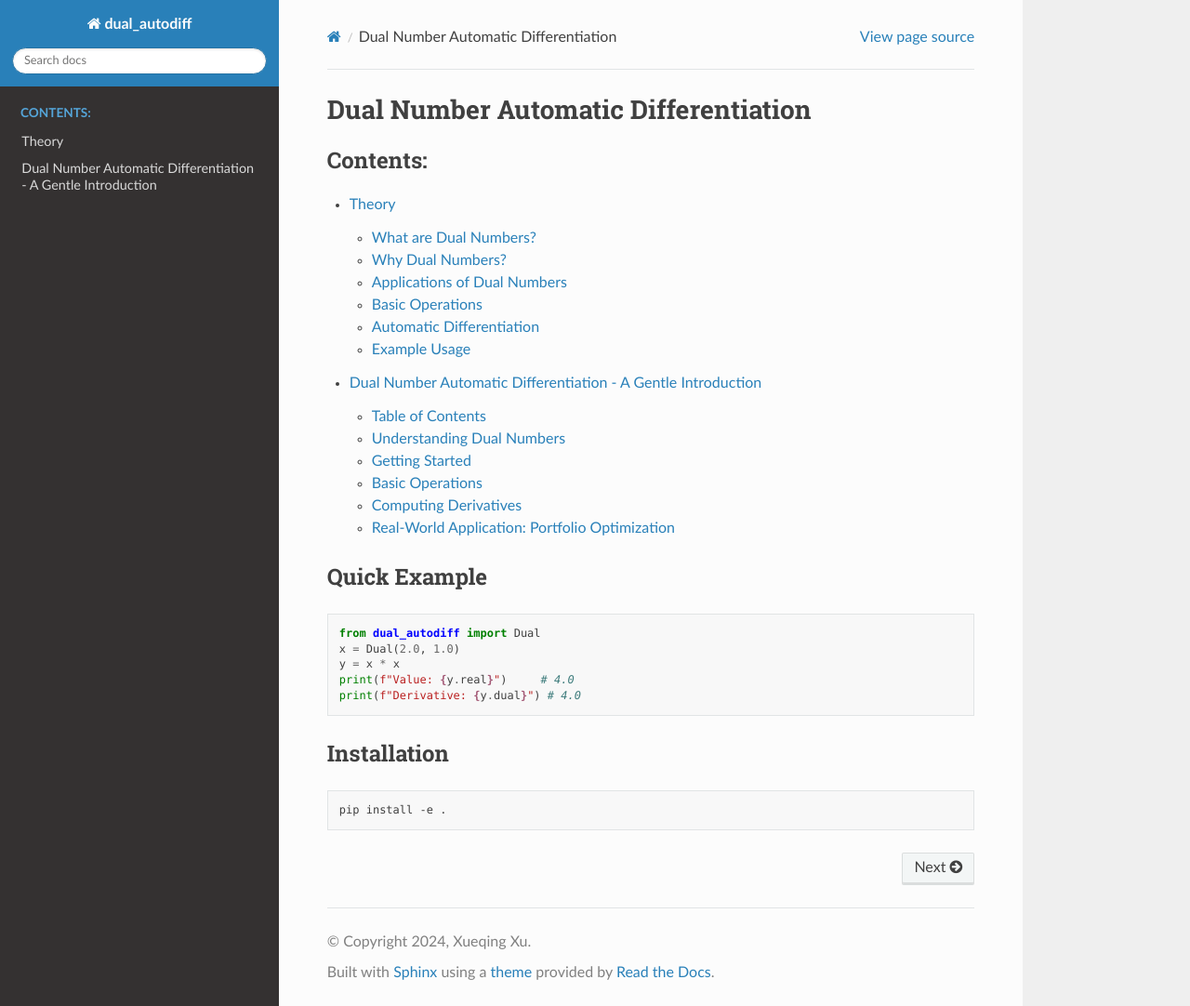
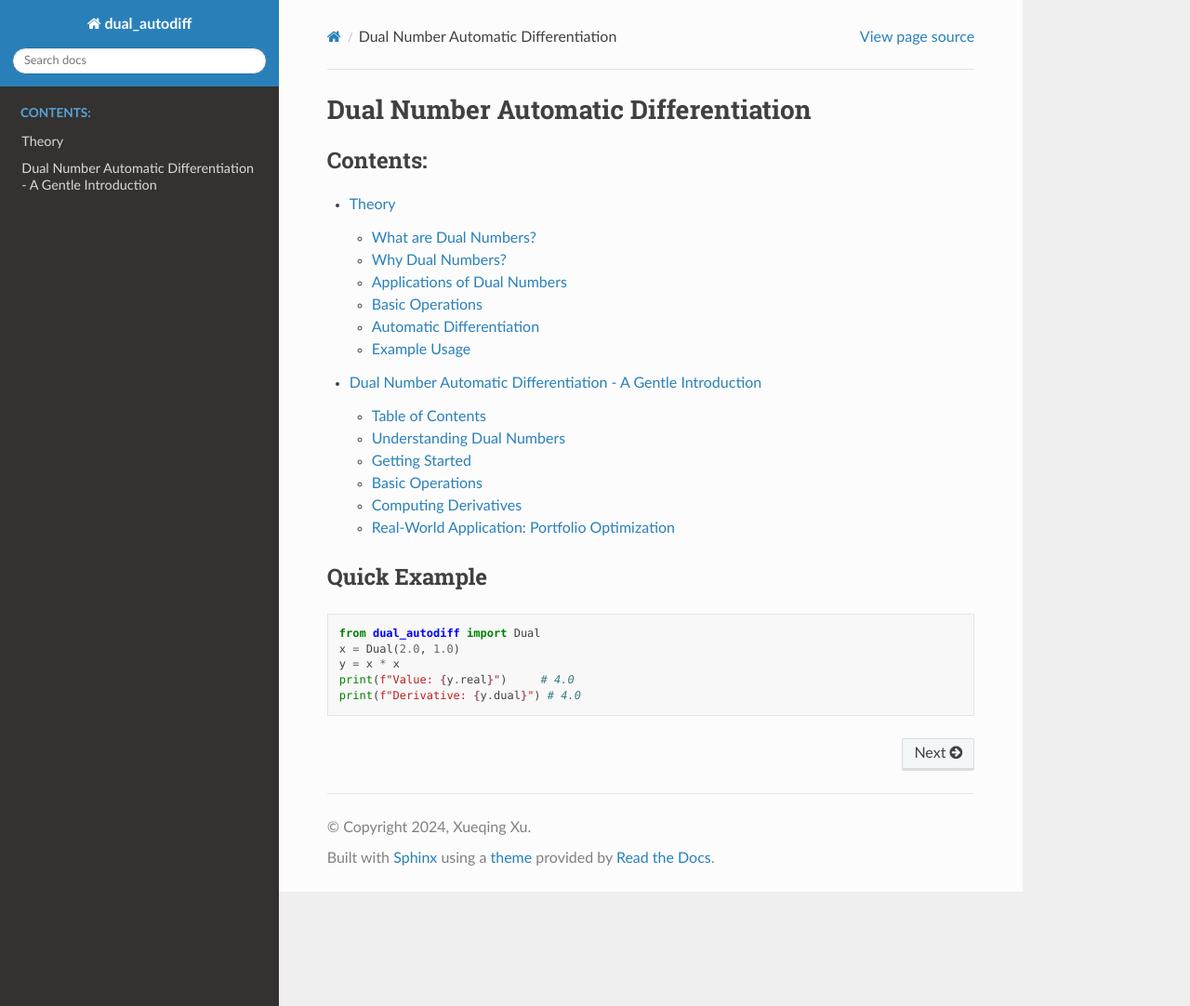
Before and after one commit to AprilQx/Master-Project-C1, a Sphinx documentation site: the page built from dual_autodiff/docs/index.rst, in a window 1280 px wide and 1082 px high. Shown: the whole window at 93% size. Built offline with Sphinx 7.4.7 and the Read the Docs theme 3.1.0, drawn with Linux system fonts in a browser that asks for light colours; pages that are not in the unit, such as notebooks, are missing from menus.

```diff
--- a/dual_autodiff/docs/index.rst
+++ b/dual_autodiff/docs/index.rst
@@ -18,10 +18,3 @@
     y = x * x
     print(f"Value: {y.real}")     # 4.0
     print(f"Derivative: {y.dual}") # 4.0
-
-Installation
-------------
-
-.. code-block:: bash
-
-    pip install -e .
```
Also changed, not shown: Arithmetic Operation Performance.png (added), Gradient Error Analysis.png (added), Performance Comparison.png (added), dual_autodiff/README.md, 2 other files.
